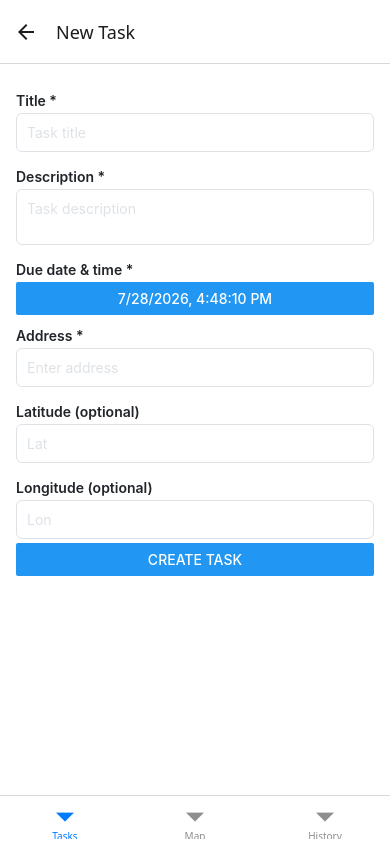
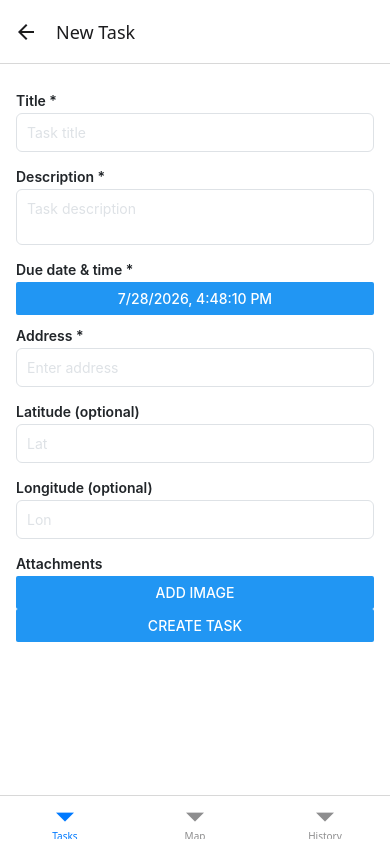
Before and after one commit to hiwhereuat/field-productivity-app, a React Native app: screen /TaskForm in a window 390 px wide. Built offline with nearby package versions, Linux system fonts and the light colour scheme.

Commit message:
feat: image attachments with local storage, fixed log order and missing entries

```diff
--- a/package.json
+++ b/package.json
@@ -11,7 +11,7 @@
     "@react-navigation/native-stack": "^7.18.6",
     "date-fns": "^4.4.0",
     "expo": "~57.0.8",
-    "expo-file-system": "^57.0.1",
+    "expo-file-system": "~57.0.1",
     "expo-image-picker": "^57.0.6",
     "expo-location": "^57.0.6",
     "expo-notifications": "^57.0.7",
--- a/src/screens/TaskDetailScreen.tsx
+++ b/src/screens/TaskDetailScreen.tsx
@@ -1,5 +1,5 @@
 import React from 'react';
-import { View, Text, StyleSheet, ScrollView, Button, Alert } from 'react-native';
+import { View, Text, StyleSheet, ScrollView, Button, Alert, Image } from 'react-native';
 import { useTasks } from '../context/TaskContext';
 import { useTheme } from '../context/ThemeContext';
 import { TaskStatus } from '../types/task';
@@ -83,6 +83,18 @@ const TaskDetailScreen = ({ route, navigation }: any) => {
         <Button title="Delete" color={theme.error} onPress={deleteTask} />
       </View>
 
+      <Text style={[styles.sectionTitle, { color: theme.text, marginTop: 24 }]}>Attachments</Text>
+      {task.attachments.length === 0 ? (
+        <Text style={{ color: theme.text }}>No attachments</Text>
+      ) : (
+        task.attachments.map(att => (
+          <View key={att.id} style={styles.attachmentItem}>
+            <Image source={{ uri: att.uri }} style={styles.image} />
+            <Text style={{ color: theme.text, marginTop: 4 }}>{att.name}</Text>
+          </View>
+        ))
+      )}
+
       <Text style={[styles.sectionTitle, { color: theme.text, marginTop: 24 }]}>History</Text>
       {taskHistory.length === 0 ? (
         <Text style={{ color: theme.text }}>No history entries</Text>
@@ -116,6 +128,8 @@ const styles = StyleSheet.create({
     paddingLeft: 8,
     backgroundColor: 'rgba(0,0,0,0.03)',
   },
+  attachmentItem: { marginBottom: 16 },
+  image: { width: '100%', height: 200, borderRadius: 8, resizeMode: 'cover' },
 });
 
 export default TaskDetailScreen;
--- a/src/screens/TaskFormScreen.tsx
+++ b/src/screens/TaskFormScreen.tsx
@@ -1,12 +1,14 @@
 import React, { useState } from 'react';
 import {
-  View, Text, TextInput, Button, StyleSheet, ScrollView, Platform,
+  View, Text, TextInput, Button, StyleSheet, ScrollView, Platform, Image, Alert,
 } from 'react-native';
 import DateTimePicker, { DateTimePickerAndroid } from '@react-native-community/datetimepicker';
+import * as ImagePicker from 'expo-image-picker';
 import { useTheme } from '../context/ThemeContext';
 import { useTasks } from '../context/TaskContext';
 import { validateTask } from '../utils/validation';
-import { Task, TaskStatus } from '../types/task';
+import { Task, TaskStatus, Attachment } from '../types/task';
+import { saveAttachment, deleteAttachment as deleteFile } from '../services/fileService';
 
 const generateId = () => {
   return Date.now().toString(36) + Math.random().toString(36).substr(2, 9);
@@ -26,6 +28,7 @@ const TaskFormScreen = ({ navigation, route }: any) => {
   const [address, setAddress] = useState(existingTask?.address ?? '');
   const [latitude, setLatitude] = useState(existingTask?.latitude?.toString() ?? '');
   const [longitude, setLongitude] = useState(existingTask?.longitude?.toString() ?? '');
+  const [attachments, setAttachments] = useState<Attachment[]>(existingTask?.attachments ?? []);
   const [errors, setErrors] = useState<Record<string, string>>({});
   const [showDatePickerIOS, setShowDatePickerIOS] = useState(false);
 
@@ -60,6 +63,39 @@ const TaskFormScreen = ({ navigation, route }: any) => {
     });
   };
 
+  const pickImage = async () => {
+    const permission = await ImagePicker.requestMediaLibraryPermissionsAsync();
+    if (!permission.granted) {
+      Alert.alert('Permission required', 'Allow access to photos to attach images.');
+      return;
+    }
+    const result = await ImagePicker.launchImageLibraryAsync({
+      mediaTypes: ImagePicker.MediaTypeOptions.Images,
+      allowsEditing: false,
+      quality: 0.8,
+    });
+    if (!result.canceled && result.assets?.length) {
+      const asset = result.assets[0];
+      try {
+        const saved = await saveAttachment(asset.uri, asset.fileName ?? 'image.jpg');
+        const newAtt: Attachment = {
+          id: saved.id,
+          uri: saved.uri,
+          type: asset.mimeType ?? 'image/jpeg',
+          name: asset.fileName ?? 'image.jpg',
+        };
+        setAttachments(prev => [...prev, newAtt]);
+      } catch (err) {
+        Alert.alert('Error', 'Failed to save attachment');
+      }
+    }
+  };
+
+  const removeAttachment = async (att: Attachment) => {
+    await deleteFile(att.uri);
+    setAttachments(prev => prev.filter(a => a.id !== att.id));
+  };
+
   const handleSave = () => {
     if (typeof dispatch !== 'function') {
       console.warn('dispatch is not a function');
@@ -75,6 +111,7 @@ const TaskFormScreen = ({ navigation, route }: any) => {
       address,
       latitude: latitude ? parseFloat(latitude) : undefined,
       longitude: longitude ? parseFloat(longitude) : undefined,
+      attachments,
     };
 
     const validationErrors = validateTask(taskData);
@@ -85,6 +122,7 @@ const TaskFormScreen = ({ navigation, route }: any) => {
 
     try {
       if (existingTask) {
+        const oldAttachments = existingTask.attachments || [];
         const updated: Task = {
           ...existingTask,
           title: title.trim(),
@@ -93,10 +131,16 @@ const TaskFormScreen = ({ navigation, route }: any) => {
           address: address.trim(),
           latitude: taskData.latitude,
           longitude: taskData.longitude,
+          attachments,
           updatedAt: new Date().toISOString(),
         };
         dispatch({ type: 'UPDATE_TASK', payload: updated });
         addLogEntry('EDIT', 'Task details updated', updated.id, updated.title);
+        if (JSON.stringify(oldAttachments) !== JSON.stringify(attachments)) {
+          setTimeout(() => {
+            addLogEntry('ATTACHMENTS', 'Attachments updated', updated.id, updated.title);
+          }, 0);
+        }
       } else {
         const now = new Date().toISOString();
         const newTask: Task = {
@@ -108,13 +152,18 @@ const TaskFormScreen = ({ navigation, route }: any) => {
           latitude: taskData.latitude,
           longitude: taskData.longitude,
           status: 'New' as TaskStatus,
-          attachments: [],
+          attachments,
           createdAt: now,
           updatedAt: now,
           syncStatus: 'pending',
         };
         dispatch({ type: 'ADD_TASK', payload: newTask });
         addLogEntry('CREATE', 'Task created', newTask.id, newTask.title);
+        if (attachments.length > 0) {
+          setTimeout(() => {
+            addLogEntry('ATTACHMENTS', `Added ${attachments.length} attachment(s)`, newTask.id, newTask.title);
+          }, 0);
+        }
       }
       navigation.goBack();
     } catch (error) {
@@ -176,6 +225,18 @@ const TaskFormScreen = ({ navigation, route }: any) => {
         placeholder="Lon" placeholderTextColor={theme.border}
       />
 
+      <Text style={[styles.label, { color: theme.text }]}>Attachments</Text>
+      {attachments.map((att, index) => (
+        <View key={att.id} style={styles.attachmentRow}>
+          <Image source={{ uri: att.uri }} style={styles.thumbnail} />
+          <Text style={{ color: theme.text, flex: 1, marginLeft: 8 }} numberOfLines={1}>
+            {att.name}
+          </Text>
+          <Button title="Remove" onPress={() => removeAttachment(att)} color={theme.error} />
+        </View>
+      ))}
+      <Button title="Add Image" onPress={pickImage} />
+
       <Button title={existingTask ? 'Update Task' : 'Create Task'} onPress={handleSave} />
     </ScrollView>
   );
@@ -185,6 +246,8 @@ const styles = StyleSheet.create({
   container: { flex: 1, padding: 16 },
   label: { marginTop: 12, marginBottom: 4, fontWeight: '600' },
   input: { borderWidth: 1, borderRadius: 6, padding: 10, marginBottom: 4 },
+  attachmentRow: { flexDirection: 'row', alignItems: 'center', marginBottom: 6 },
+  thumbnail: { width: 40, height: 40, borderRadius: 4, marginRight: 8 },
 });
 
 export default TaskFormScreen;
--- /dev/null
+++ b/src/services/fileService.ts
@@ -0,0 +1,27 @@
+import * as FileSystem from 'expo-file-system/legacy';
+
+const FS: any = FileSystem;
+const ATTACHMENTS_DIR = FS.documentDirectory + 'attachments/';
+
+export async function ensureDir() {
+  const dirInfo = await FS.getInfoAsync(ATTACHMENTS_DIR);
+  if (!dirInfo.exists) {
+    await FS.makeDirectoryAsync(ATTACHMENTS_DIR, { intermediates: true });
+  }
+}
+
+export async function saveAttachment(uri: string, name: string): Promise<{ id: string; uri: string }> {
+  await ensureDir();
+  const ext = name.split('.').pop() || 'jpg';
+  const fileName = `${Date.now()}-${Math.random().toString(36).substr(2, 9)}.${ext}`;
+  const dest = ATTACHMENTS_DIR + fileName;
+  await FS.copyAsync({ from: uri, to: dest });
+  return { id: fileName, uri: dest };
+}
+
+export async function deleteAttachment(uri: string) {
+  const fileInfo = await FS.getInfoAsync(uri);
+  if (fileInfo.exists) {
+    await FS.deleteAsync(uri, { idempotent: true });
+  }
+}
```
Also changed, not shown: 1 other file (tests, documents, lock files or other folders).
